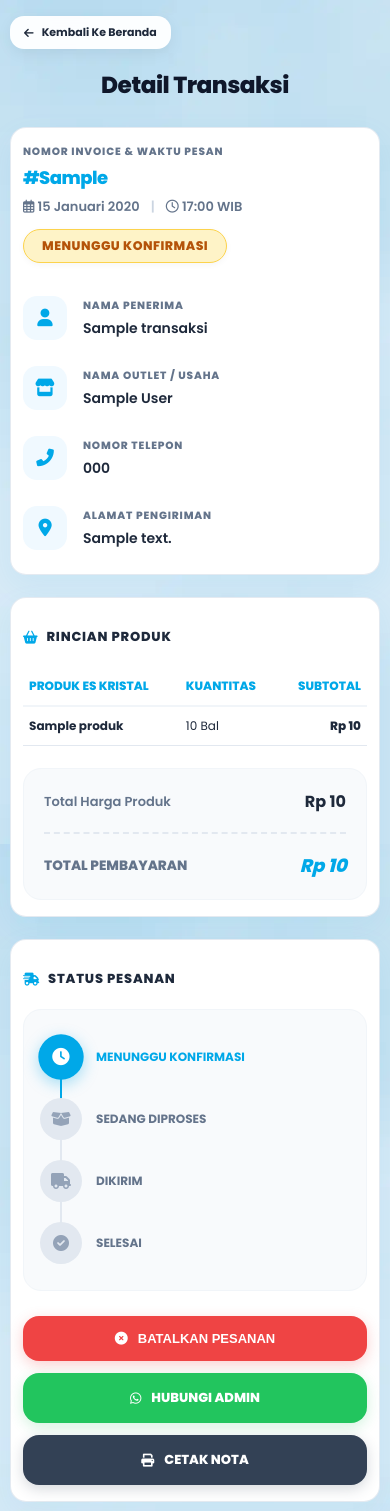
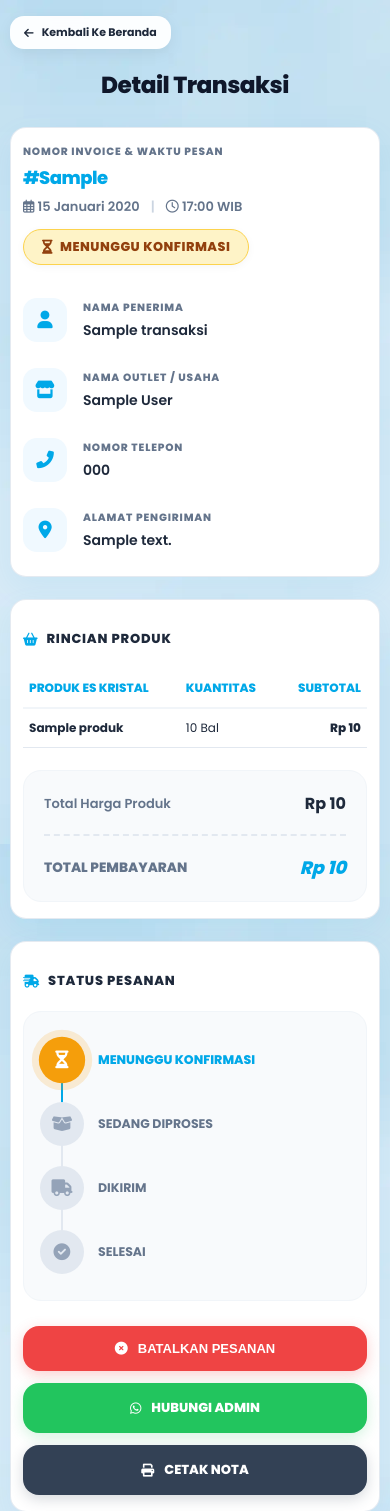
Before and after one commit to Mordekhaiii/Icesand_Kristal_Website, a Django app: page /detail-transaksi/1/ in a window 390 px wide. Shown: the top 1511 px of the page. Run offline with Django 5.2, Linux system fonts and the light colour scheme; a user stored in the database is signed in; tables that the repository leaves empty hold one stand-in row (values such as "Sample post"); some libraries are stand-ins or nearby versions.

Commit message:
revisi responsive keseluruhan, revisi html, revisi css, revisi js

```diff
--- a/static/css/detail_transaksi.css
+++ b/static/css/detail_transaksi.css
@@ -9,7 +9,7 @@
 
     /* Palette Warna Badge Status */
     --status-menunggu-bg: #fef3c7;
-    --status-menunggu-text: #b45309;
+    --status-menunggu-text: #92400e;
     --status-menunggu-border: #fcd34d;
 
     --status-proses-bg: #e0f2fe;
@@ -17,15 +17,15 @@
     --status-proses-border: #bae6fd;
 
     --status-dikirim-bg: #ede9fe;
-    --status-dikirim-text: #6d28d9;
+    --status-dikirim-text: #5b21b6;
     --status-dikirim-border: #ddd6fe;
 
     --status-selesai-bg: #dcfce7;
-    --status-selesai-text: #15803d;
+    --status-selesai-text: #166534;
     --status-selesai-border: #86efac;
 
     --status-batal-bg: #fee2e2;
-    --status-batal-text: #b91c1c;
+    --status-batal-text: #991b1b;
     --status-batal-border: #fca5a5;
 }
 
@@ -136,58 +131,59 @@ body {
     color: #cbd5e1;
 }
 
-/* ===================================================
-   BADGE STATUS & WARNA-WARNA KHUSUS
-   =================================================== */
+/* Status Badge */
 .status-badge {
     display: inline-flex !important;
     align-items: center;
-    justify-content: center;
-    padding: 7px 18px;
+    gap: 7px;
+    padding: 8px 18px;
     border-radius: 50px;
-    font-size: 0.78rem;
+    font-size: 0.8rem;
     font-weight: 800;
     text-transform: uppercase;
     white-space: nowrap;
     letter-spacing: 0.5px;
-    box-shadow: 0 2px 6px rgba(0, 0, 0, 0.04);
-    transition: all 0.3s ease;
+    box-shadow: 0 2px 8px rgba(0, 0, 0, 0.04);
 }
 
 .status-badge.badge-sm {
-    font-size: 10px;
-    padding: 5px 12px;
+    font-size: 10.5px;
+    padding: 6px 14px;
 }
 
-/* Class Modifier Warna Status */
+.status-badge i {
+    font-size: 1.1em;
+}
+
+/* Modifier Warna Khusus Tiap Status */
 .status-menunggu {
     background-color: var(--status-menunggu-bg) !important;
     color: var(--status-menunggu-text) !important;
-    border: 1px solid var(--status-menunggu-border) !important;
+    border: 1.5px solid var(--status-menunggu-border) !important;
 }
 
 .status-proses {
     background-color: var(--status-proses-bg) !important;
     color: var(--status-proses-text) !important;
-    border: 1px solid var(--status-proses-border) !important;
+    border: 1.5px solid var(--status-proses-border) !important;
 }
 
 .status-dikirim {
     background-color: var(--status-dikirim-bg) !important;
     color: var(--status-dikirim-text) !important;
-    border: 1px solid var(--status-dikirim-border) !important;
+    border: 1.5px solid var(--status-dikirim-border) !important;
 }
 
 .status-selesai {
     background-color: var(--status-selesai-bg) !important;
     color: var(--status-selesai-text) !important;
-    border: 1px solid var(--status-selesai-border) !important;
+    border: 1.5px solid var(--status-selesai-border) !important;
 }
 
 .status-batal {
     background-color: var(--status-batal-bg) !important;
     color: var(--status-batal-text) !important;
-    border: 1px solid var(--status-batal-border) !important;
+    border: 1.5px solid var(--status-batal-border) !important;
 }
 
 /* Link ID Invoice */
@@ -375,27 +358,47 @@ body {
 
 .step i {
     background: #e2e8f0;
-    width: 46px;
-    height: 46px;
+    width: 48px;
+    height: 48px;
     border-radius: 50%;
     display: flex;
     align-items: center;
     justify-content: center;
     margin: 0 auto 10px;
     color: #94a3b8;
-    font-size: 1.1rem;
-    transition: all 0.3s cubic-bezier(0.34, 1.56, 0.64, 1);
+    font-size: 1.15rem;
+    transition: all 0.35s ease;
 }
 
 .step.active i {
     background: var(--primary-blue);
     color: white;
-    box-shadow: 0 4px 14px rgba(0, 168, 232, 0.35);
-    transform: scale(1.08);
+    box-shadow: 0 0 0 0 rgba(0, 168, 232, 0.6);
+    animation: activeStepPulse 2s infinite cubic-bezier(0.66, 0, 0, 1);
+}
+
+.step.active.step-menunggu i {
+    background: #f59e0b;
+    animation: waitingPulse 2s infinite ease-in-out;
+}
+
+.step.active.step-proses i {
+    background: #0284c7;
+    animation: rotateSlow 4s linear infinite;
+}
+
+.step.active.step-dikirim i {
+    background: #7c3aed;
+    animation: driveTruck 1.8s infinite ease-in-out;
+}
+
+.step.active.step-selesai i {
+    background: #10b981;
+    animation: popSuccess 0.6s ease-out;
 }
 
 .step p {
-    font-size: 11px;
+    font-size: 11.5px;
     color: var(--text-muted);
     margin: 0;
     font-weight: 700;
@@ -404,6 +407,7 @@ body {
 
 .step.active p {
     color: var(--primary-blue);
+    font-weight: 800;
 }
 
 /* Tombol Aksi */
@@ -706,8 +747,8 @@ body {
     .step:not(:last-child)::after {
         content: '';
         position: absolute;
-        left: 20px;
-        top: 48px;
+        left: 21px;
+        top: 50px;
         width: 2px;
         height: calc(100% - 30px);
         background: #e2e8f0;
@@ -720,15 +761,15 @@ body {
 
     .step i {
         margin: 0;
-        width: 42px;
-        height: 42px;
-        font-size: 1rem;
+        width: 44px;
+        height: 44px;
+        font-size: 1.05rem;
         flex-shrink: 0;
         z-index: 2;
     }
 
     .step p {
-        font-size: 12px;
+        font-size: 12.5px;
     }
 }
 
--- a/templates/transaksi/detail_transaksi.html
+++ b/templates/transaksi/detail_transaksi.html
@@ -38,7 +38,7 @@
                         </p>
                     </div>
 
-                    <!-- Badge Status dengan Auto Color Targetting -->
+                    <!-- Badge Status dengan Icon Otomatis -->
                     <span class="status-badge auto-badge" data-status="{{ trx.status_bayar }}">
                         {{ trx.get_status_bayar_display|default:trx.status_bayar }}
                     </span>
@@ -133,17 +133,17 @@
                 <p class="section-subtitle"><i class="fas fa-truck-fast" style="color: var(--primary-blue);"></i> Status Pesanan</p>
 
                 <div class="status-container">
-                    <div class="step active">
-                        <i class="fas fa-clock"></i>
-                        <p>Menunggu Konfirmasi</p>
+                    <div class="step active step-menunggu">
+                        <i class="fas fa-hourglass-half"></i>
+                        <p class="menunggu">Menunggu Konfirmasi</p>
                     </div>
 
-                    <div class="step {% if trx.status_bayar|lower == 'sedang diproses' or trx.status_bayar|lower == 'diproses' or trx.status_bayar|lower == 'dikirim' or trx.status_bayar|lower == 'selesai' %}active{% endif %}">
+                    <div class="step {% if trx.status_bayar|lower == 'sedang diproses' or trx.status_bayar|lower == 'diproses' or trx.status_bayar|lower == 'dikirim' or trx.status_bayar|lower == 'selesai' %}active step-proses{% endif %}">
                         <i class="fas fa-box-open"></i>
                         <p>Sedang Diproses</p>
                     </div>
 
-                    <div class="step {% if trx.status_bayar|lower == 'dikirim' or trx.status_bayar|lower == 'selesai' %}active{% endif %}">
+                    <div class="step {% if trx.status_bayar|lower == 'dikirim' or trx.status_bayar|lower == 'selesai' %}active step-dikirim{% endif %}">
                         <i class="fas fa-truck"></i>
                         <p>Dikirim</p>
                     </div>
@@ -154,7 +154,7 @@
                             <p style="color: #ef4444;">Dibatalkan</p>
                         </div>
                     {% else %}
-                        <div class="step {% if trx.status_bayar|lower == 'selesai' %}active{% endif %}">
+                        <div class="step {% if trx.status_bayar|lower == 'selesai' %}active step-selesai{% endif %}">
                             <i class="fas fa-check-circle"></i>
                             <p>Selesai</p>
                         </div>
@@ -215,6 +215,7 @@
                                 <td>{{ item.tanggal|date:"d F Y" }}</td>
                                 <td>Rp {{ item.total_harga|floatformat:0|intcomma }}</td>
                                 <td>
+                                    <!-- Badge Status dengan Icon Otomatis -->
                                     <span class="status-badge badge-sm auto-badge" data-status="{{ item.status_bayar }}">
                                         {{ item.status_bayar }}
                                     </span>
@@ -239,29 +240,39 @@
 
     <script src="https://cdn.jsdelivr.net/npm/sweetalert2@11"></script>
     <script>
-        // Pewarnaan Otomatis Badge Status secara Universal
-        function applyStatusColors() {
+        // Pewarnaan & Penyisipan Icon Otomatis pada Badge
+        function applyStatusColorsAndIcons() {
             document.querySelectorAll('.auto-badge').forEach(badge => {
                 const text = (badge.getAttribute('data-status') || badge.innerText || '').toLowerCase().trim();
 
                 badge.classList.remove('status-selesai', 'status-proses', 'status-dikirim', 'status-batal', 'status-menunggu');
 
+                let iconHtml = '';
+                let label = badge.innerText.trim();
+
                 if (text.includes('selesai')) {
                     badge.classList.add('status-selesai');
+                    iconHtml = '<i class="fas fa-check-circle"></i>';
                 } else if (text.includes('proses')) {
                     badge.classList.add('status-proses');
+                    iconHtml = '<i class="fas fa-box-open"></i>';
                 } else if (text.includes('kirim') || text.includes('dikirim')) {
                     badge.classList.add('status-dikirim');
+                    iconHtml = '<i class="fas fa-truck-fast"></i>';
                 } else if (text.includes('batal') || text.includes('dibatalkan')) {
                     badge.classList.add('status-batal');
+                    iconHtml = '<i class="fas fa-circle-xmark"></i>';
                 } else {
                     badge.classList.add('status-menunggu');
+                    iconHtml = '<i class="fas fa-hourglass-half"></i>';
                 }
+
+                badge.innerHTML = `${iconHtml} <span>${label}</span>`;
             });
         }
 
         document.addEventListener('DOMContentLoaded', () => {
-            applyStatusColors();
+            applyStatusColorsAndIcons();
 
             {% for message in messages %}
                 Swal.fire({
```
Also changed, not shown: other parts of static/css/detail_transaksi.css (+62 -43 lines).
